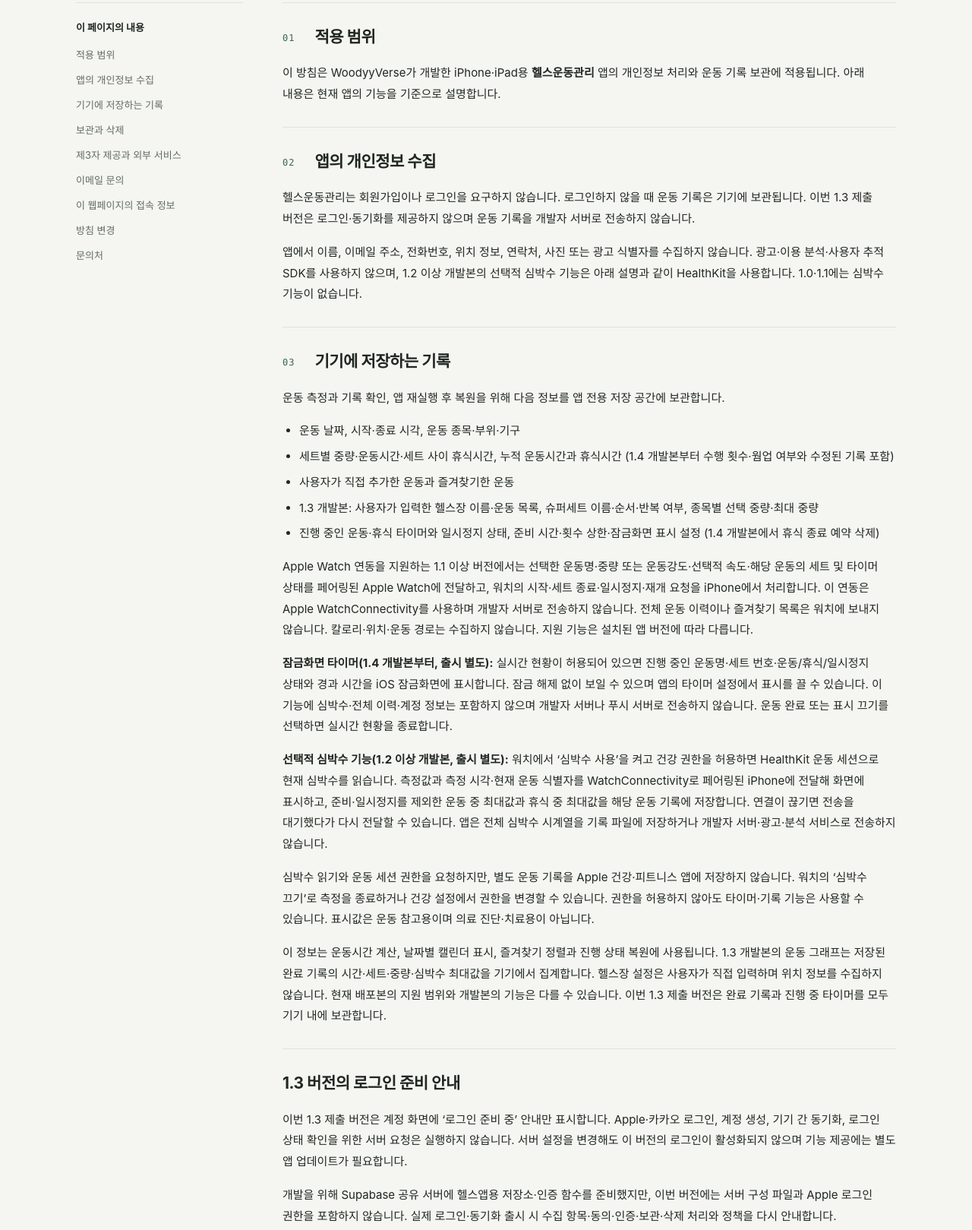
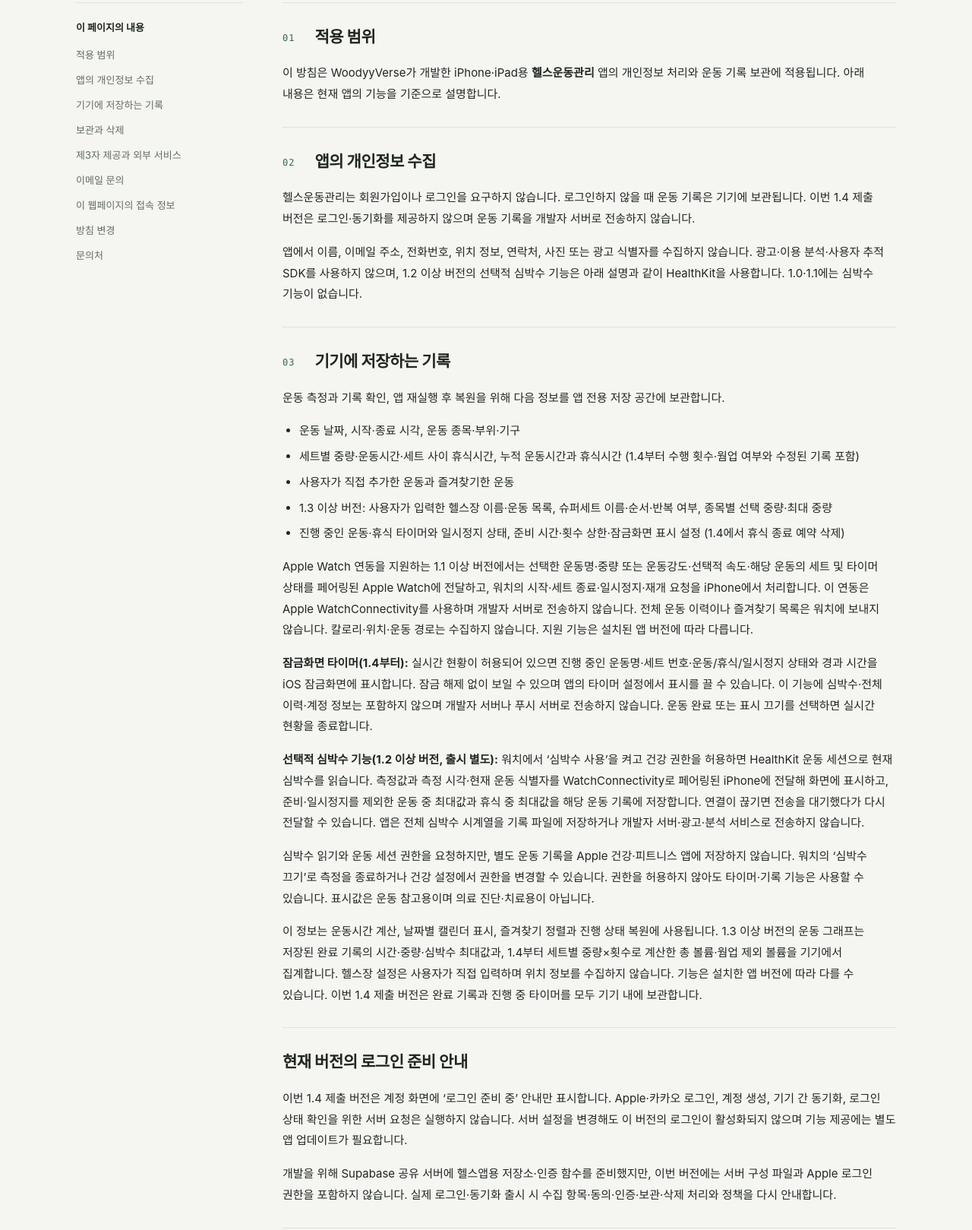
Before and after one commit to MrWoodyPark/health-workout-privacy, a plain HTML site: page index.html in a window 1280 px wide. Shown: the part 546-2165 px from the top of the page at 76% size. Drawn offline with Linux system fonts and the light colour scheme.

Commit message:
Clarify privacy disclosures for submitted version 1.4

```diff
--- a/index.html
+++ b/index.html
@@ -52,8 +52,8 @@
 
         <section id="collection">
           <h2><span>02</span> 앱의 개인정보 수집</h2>
-          <p>헬스운동관리는 회원가입이나 로그인을 요구하지 않습니다. 로그인하지 않을 때 운동 기록은 기기에 보관됩니다. 이번 1.3 제출 버전은 로그인·동기화를 제공하지 않으며 운동 기록을 개발자 서버로 전송하지 않습니다.</p>
-          <p>앱에서 이름, 이메일 주소, 전화번호, 위치 정보, 연락처, 사진 또는 광고 식별자를 수집하지 않습니다. 광고·이용 분석·사용자 추적 SDK를 사용하지 않으며, 1.2 이상 개발본의 선택적 심박수 기능은 아래 설명과 같이 HealthKit을 사용합니다. 1.0·1.1에는 심박수 기능이 없습니다.</p>
+          <p>헬스운동관리는 회원가입이나 로그인을 요구하지 않습니다. 로그인하지 않을 때 운동 기록은 기기에 보관됩니다. 이번 1.4 제출 버전은 로그인·동기화를 제공하지 않으며 운동 기록을 개발자 서버로 전송하지 않습니다.</p>
+          <p>앱에서 이름, 이메일 주소, 전화번호, 위치 정보, 연락처, 사진 또는 광고 식별자를 수집하지 않습니다. 광고·이용 분석·사용자 추적 SDK를 사용하지 않으며, 1.2 이상 버전의 선택적 심박수 기능은 아래 설명과 같이 HealthKit을 사용합니다. 1.0·1.1에는 심박수 기능이 없습니다.</p>
         </section>
 
         <section id="local-data">
@@ -61,21 +61,21 @@
           <p>운동 측정과 기록 확인, 앱 재실행 후 복원을 위해 다음 정보를 앱 전용 저장 공간에 보관합니다.</p>
           <ul>
             <li>운동 날짜, 시작·종료 시각, 운동 종목·부위·기구</li>
-            <li>세트별 중량·운동시간·세트 사이 휴식시간, 누적 운동시간과 휴식시간 (1.4 개발본부터 수행 횟수·웜업 여부와 수정된 기록 포함)</li>
+            <li>세트별 중량·운동시간·세트 사이 휴식시간, 누적 운동시간과 휴식시간 (1.4부터 수행 횟수·웜업 여부와 수정된 기록 포함)</li>
             <li>사용자가 직접 추가한 운동과 즐겨찾기한 운동</li>
-            <li>1.3 개발본: 사용자가 입력한 헬스장 이름·운동 목록, 슈퍼세트 이름·순서·반복 여부, 종목별 선택 중량·최대 중량</li>
-            <li>진행 중인 운동·휴식 타이머와 일시정지 상태, 준비 시간·횟수 상한·잠금화면 표시 설정 (1.4 개발본에서 휴식 종료 예약 삭제)</li>
+            <li>1.3 이상 버전: 사용자가 입력한 헬스장 이름·운동 목록, 슈퍼세트 이름·순서·반복 여부, 종목별 선택 중량·최대 중량</li>
+            <li>진행 중인 운동·휴식 타이머와 일시정지 상태, 준비 시간·횟수 상한·잠금화면 표시 설정 (1.4에서 휴식 종료 예약 삭제)</li>
           </ul>
           <p>Apple Watch 연동을 지원하는 1.1 이상 버전에서는 선택한 운동명·중량 또는 운동강도·선택적 속도·해당 운동의 세트 및 타이머 상태를 페어링된 Apple Watch에 전달하고, 워치의 시작·세트 종료·일시정지·재개 요청을 iPhone에서 처리합니다. 이 연동은 Apple WatchConnectivity를 사용하며 개발자 서버로 전송하지 않습니다. 전체 운동 이력이나 즐겨찾기 목록은 워치에 보내지 않습니다. 칼로리·위치·운동 경로는 수집하지 않습니다. 지원 기능은 설치된 앱 버전에 따라 다릅니다.</p>
-          <p><strong>잠금화면 타이머(1.4 개발본부터, 출시 별도):</strong> 실시간 현황이 허용되어 있으면 진행 중인 운동명·세트 번호·운동/휴식/일시정지 상태와 경과 시간을 iOS 잠금화면에 표시합니다. 잠금 해제 없이 보일 수 있으며 앱의 타이머 설정에서 표시를 끌 수 있습니다. 이 기능에 심박수·전체 이력·계정 정보는 포함하지 않으며 개발자 서버나 푸시 서버로 전송하지 않습니다. 운동 완료 또는 표시 끄기를 선택하면 실시간 현황을 종료합니다.</p>
-          <p><strong>선택적 심박수 기능(1.2 이상 개발본, 출시 별도):</strong> 워치에서 ‘심박수 사용’을 켜고 건강 권한을 허용하면 HealthKit 운동 세션으로 현재 심박수를 읽습니다. 측정값과 측정 시각·현재 운동 식별자를 WatchConnectivity로 페어링된 iPhone에 전달해 화면에 표시하고, 준비·일시정지를 제외한 운동 중 최대값과 휴식 중 최대값을 해당 운동 기록에 저장합니다. 연결이 끊기면 전송을 대기했다가 다시 전달할 수 있습니다. 앱은 전체 심박수 시계열을 기록 파일에 저장하거나 개발자 서버·광고·분석 서비스로 전송하지 않습니다.</p>
+          <p><strong>잠금화면 타이머(1.4부터):</strong> 실시간 현황이 허용되어 있으면 진행 중인 운동명·세트 번호·운동/휴식/일시정지 상태와 경과 시간을 iOS 잠금화면에 표시합니다. 잠금 해제 없이 보일 수 있으며 앱의 타이머 설정에서 표시를 끌 수 있습니다. 이 기능에 심박수·전체 이력·계정 정보는 포함하지 않으며 개발자 서버나 푸시 서버로 전송하지 않습니다. 운동 완료 또는 표시 끄기를 선택하면 실시간 현황을 종료합니다.</p>
+          <p><strong>선택적 심박수 기능(1.2 이상 버전, 출시 별도):</strong> 워치에서 ‘심박수 사용’을 켜고 건강 권한을 허용하면 HealthKit 운동 세션으로 현재 심박수를 읽습니다. 측정값과 측정 시각·현재 운동 식별자를 WatchConnectivity로 페어링된 iPhone에 전달해 화면에 표시하고, 준비·일시정지를 제외한 운동 중 최대값과 휴식 중 최대값을 해당 운동 기록에 저장합니다. 연결이 끊기면 전송을 대기했다가 다시 전달할 수 있습니다. 앱은 전체 심박수 시계열을 기록 파일에 저장하거나 개발자 서버·광고·분석 서비스로 전송하지 않습니다.</p>
           <p>심박수 읽기와 운동 세션 권한을 요청하지만, 별도 운동 기록을 Apple 건강·피트니스 앱에 저장하지 않습니다. 워치의 ‘심박수 끄기’로 측정을 종료하거나 건강 설정에서 권한을 변경할 수 있습니다. 권한을 허용하지 않아도 타이머·기록 기능은 사용할 수 있습니다. 표시값은 운동 참고용이며 의료 진단·치료용이 아닙니다.</p>
-          <p>이 정보는 운동시간 계산, 날짜별 캘린더 표시, 즐겨찾기 정렬과 진행 상태 복원에 사용됩니다. 1.3 개발본의 운동 그래프는 저장된 완료 기록의 시간·세트·중량·심박수 최대값을 기기에서 집계합니다. 헬스장 설정은 사용자가 직접 입력하며 위치 정보를 수집하지 않습니다. 현재 배포본의 지원 범위와 개발본의 기능은 다를 수 있습니다. 이번 1.3 제출 버전은 완료 기록과 진행 중 타이머를 모두 기기 내에 보관합니다.</p>
+          <p>이 정보는 운동시간 계산, 날짜별 캘린더 표시, 즐겨찾기 정렬과 진행 상태 복원에 사용됩니다. 1.3 이상 버전의 운동 그래프는 저장된 완료 기록의 시간·중량·심박수 최대값과, 1.4부터 세트별 중량×횟수로 계산한 총 볼륨·웜업 제외 볼륨을 기기에서 집계합니다. 헬스장 설정은 사용자가 직접 입력하며 위치 정보를 수집하지 않습니다. 기능은 설치한 앱 버전에 따라 다를 수 있습니다. 이번 1.4 제출 버전은 완료 기록과 진행 중 타이머를 모두 기기 내에 보관합니다.</p>
         </section>
 
         <section id="account-preparation">
-          <h2>1.3 버전의 로그인 준비 안내</h2>
-          <p>이번 1.3 제출 버전은 계정 화면에 ‘로그인 준비 중’ 안내만 표시합니다. Apple·카카오 로그인, 계정 생성, 기기 간 동기화, 로그인 상태 확인을 위한 서버 요청은 실행하지 않습니다. 서버 설정을 변경해도 이 버전의 로그인이 활성화되지 않으며 기능 제공에는 별도 앱 업데이트가 필요합니다.</p>
+          <h2>현재 버전의 로그인 준비 안내</h2>
+          <p>이번 1.4 제출 버전은 계정 화면에 ‘로그인 준비 중’ 안내만 표시합니다. Apple·카카오 로그인, 계정 생성, 기기 간 동기화, 로그인 상태 확인을 위한 서버 요청은 실행하지 않습니다. 서버 설정을 변경해도 이 버전의 로그인이 활성화되지 않으며 기능 제공에는 별도 앱 업데이트가 필요합니다.</p>
           <p>개발을 위해 Supabase 공유 서버에 헬스앱용 저장소·인증 함수를 준비했지만, 이번 버전에는 서버 구성 파일과 Apple 로그인 권한을 포함하지 않습니다. 실제 로그인·동기화 출시 시 수집 항목·동의·인증·보관·삭제 처리와 정책을 다시 안내합니다.</p>
         </section>
 
@@ -88,7 +88,7 @@
 
         <section id="sharing">
           <h2><span>05</span> 제3자 제공과 외부 서비스</h2>
-          <p><strong>선택적 그래프 공유(1.4 개발본부터, 출시 별도):</strong> 사용자가 직접 공유를 선택하면 선택한 기간·부위·종목의 날짜별 그래프 수치와 종목명을 이미지 또는 링크로 전달할 수 있습니다. 심박수 그래프를 선택한 경우 심박수 최대값도 포함됩니다. 공유 전에 안내하며 자동 공유하지 않습니다. 카카오톡 등 선택한 공유 서비스의 처리에는 해당 서비스 정책이 적용됩니다. 링크의 그래프 값은 URL의 # 뒤에 포함되어 브라우저에서만 해석되며 GitHub Pages 서버에는 전송되지 않습니다. 별도 그래프 데이터 서버나 분석 도구는 사용하지 않습니다. 링크를 받은 누구나 내용을 볼 수 있으며 전달된 링크·이미지를 개발자가 회수하거나 원격 삭제할 수 없습니다. 브라우저 방문 기록과 공유받은 서비스에 링크가 남을 수 있습니다. 공유 페이지 접속 시 GitHub가 처리하는 접속 정보는 아래 항목을 참고하세요.</p>
+          <p><strong>선택적 그래프 공유(1.4부터):</strong> 사용자가 직접 공유를 선택하면 선택한 기간·부위·종목의 날짜별 그래프 수치와 종목명을 이미지 또는 링크로 전달할 수 있습니다. 심박수 그래프를 선택한 경우 심박수 최대값도 포함됩니다. 공유 전에 안내하며 자동 공유하지 않습니다. 카카오톡 등 선택한 공유 서비스의 처리에는 해당 서비스 정책이 적용됩니다. 링크의 그래프 값은 URL의 # 뒤에 포함되어 브라우저에서만 해석되며 GitHub Pages 서버에는 전송되지 않습니다. 별도 그래프 데이터 서버나 분석 도구는 사용하지 않습니다. 링크를 받은 누구나 내용을 볼 수 있으며 전달된 링크·이미지를 개발자가 회수하거나 원격 삭제할 수 없습니다. 브라우저 방문 기록과 공유받은 서비스에 링크가 남을 수 있습니다. 공유 페이지 접속 시 GitHub가 처리하는 접속 정보는 아래 항목을 참고하세요.</p>
           <p>이번 버전은 소셜 로그인·개발자 서버 전송을 하지 않으며 운동 기록을 광고 목적으로 판매·공유하거나 광고 추적 기능을 사용하지 않습니다.</p>
           <p>App Store·TestFlight 및 사용자가 허용한 Apple의 진단·기기 백업 서비스에서 처리하는 정보에는 Apple의 정책과 사용자의 시스템 설정이 적용됩니다.</p>
           <p>운동법 참고 링크를 누르면 Gains Lab 티스토리(noobgains.tistory.com)로 이동하며, 해당 사이트의 쿠키·접속 정보 처리는 티스토리의 정책을 따릅니다. 운동 기록은 이 링크에 포함해 전송하지 않습니다.</p><p>개인정보처리방침 링크나 이메일 문의 링크를 사용하면 웹 브라우저 또는 이메일 앱으로 이동합니다. 해당 서비스의 정보 처리는 각 서비스의 정책을 따릅니다.</p>
```
